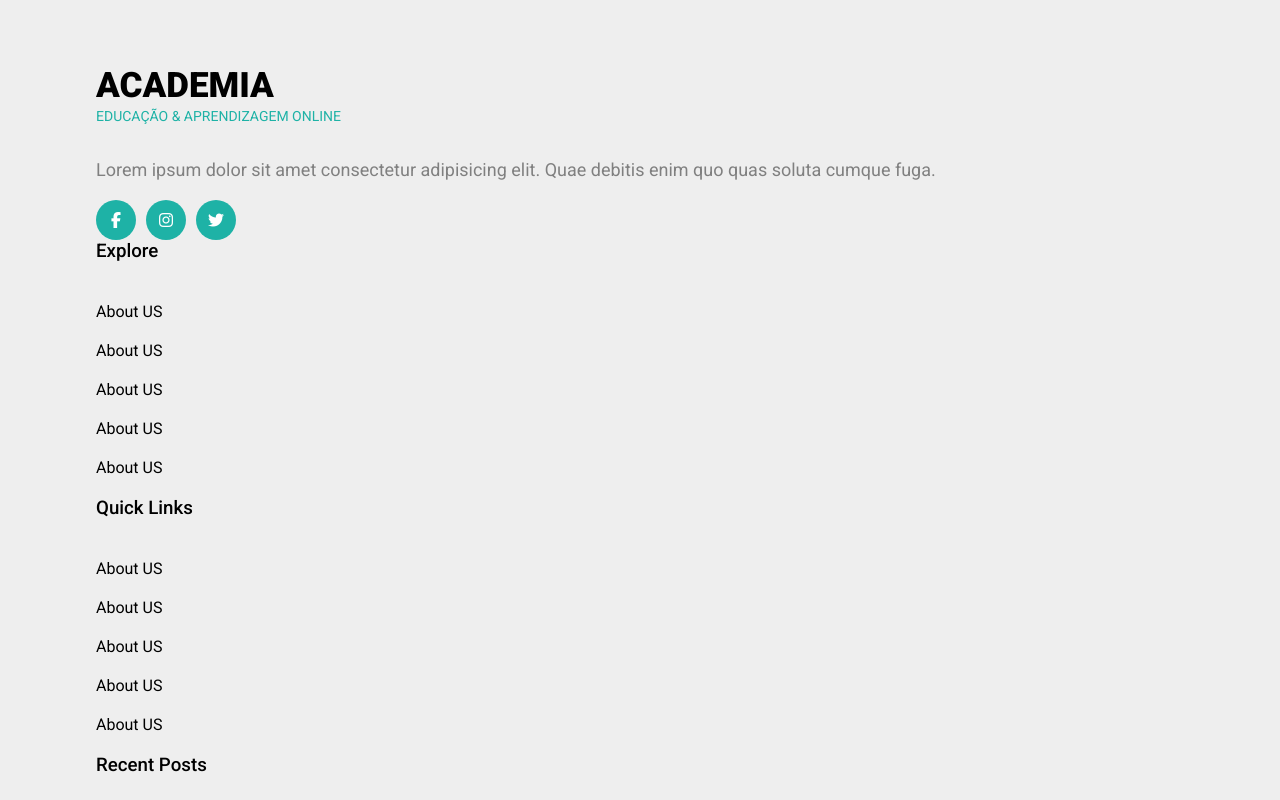
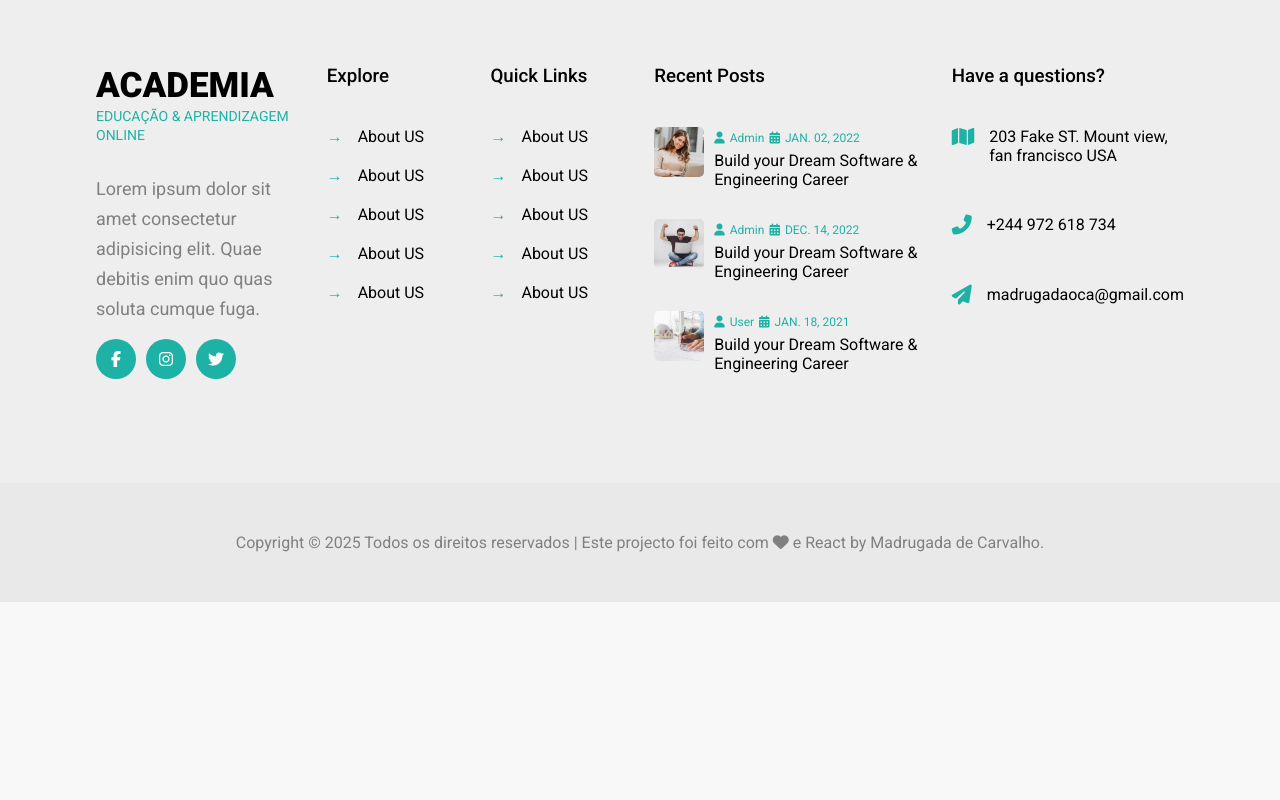
Before and after one commit to MadrugadaGunza/academia-education, a React (Vite) app: page / in a window 1280 px wide. Shown: the part 6020-6820 px from the top of the page. After the commit the page ends 6622 px from the top, so only its background shows below. Built offline with nearby package versions, Linux system fonts and the light colour scheme.

Commit message:
feat: finaliza footer

```diff
--- a/src/components/footer/Footer.css
+++ b/src/components/footer/Footer.css
@@ -37,13 +37,13 @@
     background-color: #fff;
 }
 
-footer{
+footer {
     background-color: #eee;
 }
 
 footer .container {
     display: grid;
-    grid-template-columns: 3fr 2fr 2fr 4fr 3fr !important;
+    grid-template-columns: 3fr 2fr 2fr 4fr 3fr;
     grid-gap: 30px;
 }
 
@@ -52,27 +52,78 @@
     font-size: 14px;
 }
 
-footer .logo p{
+footer .logo p {
     color: grey;
     margin: 30px 0 15px 0;
 }
 
-footer .logo .icon{
+footer .logo .icon {
     background: #1eb2a6;
     color: #fff;
     margin-right: 10px;
 }
 
-footer h3{
+footer h3 {
     margin-bottom: 40px;
     font-weight: 500;
 }
 
-footer .logo ul li{
+footer ul li {
     margin-bottom: 20px;
 }
 
-footer .logo ul li::before{
-    content: '';
-    display: block;
+footer .link ul li::before {
+    content: '→';
+    margin-right: 15px;
+    color: #1eb2a6;
 }
+
+footer .items {
+    margin-bottom: 30px;
+}
+
+footer .items img {
+    width: 50px;
+    height: 50px;
+    border-radius: 5px;
+    object-fit: cover;
+    margin-right: 10px;
+}
+
+footer .items span,
+footer .items i {
+    color: #1eb2a6;
+    font-size: 12px;
+    margin-right: 5px;
+    text-transform: capitalize;
+}
+
+footer h4 {
+    font-weight: 400;
+    margin-top: 5px;
+}
+
+footer .last ul li {
+    display: flex;
+    margin-bottom: 50px;
+}
+
+footer .last ul li i {
+    /* width: 60px; */
+    font-size: 20px;
+    color: #1eb2a6;
+    margin-right: 15px;
+}
+
+.legal {
+    text-align: center;
+    padding: 50px 0;
+    color: grey;
+    background-color: #e9e9e9;
+}
+
+@media screen and (max-width: 768px) {
+    footer .container {
+        grid-template-columns: repeat(2, 1fr);
+    }
+}
--- a/src/components/footer/Footer.jsx
+++ b/src/components/footer/Footer.jsx
@@ -16,6 +16,7 @@
                     </div>
                 </div>
             </section>
+
             <footer>
                 <div className="container padding">
                     <div className="box logo">
@@ -25,6 +26,7 @@
                         <i className="fab fa-facebook-f icon"></i>
                         <i className="fab fa-instagram icon"></i>
                         <i className="fab fa-twitter icon"></i>
+                    </div>
                     <div className="box link">
                         <h3>Explore</h3>
                         <ul>
@@ -83,9 +85,10 @@
                             </li>
                         </ul>
                     </div>
-                    </div>
+
                 </div>
             </footer>
+
             <div className="legal">
                 Copyright &copy; 2025 Todos os direitos reservados | Este projecto foi feito com <i className='fa fa-heart'></i> e React by Madrugada de Carvalho.
             </div>
```
Lines whose indentation alone changed are shown as unchanged.
